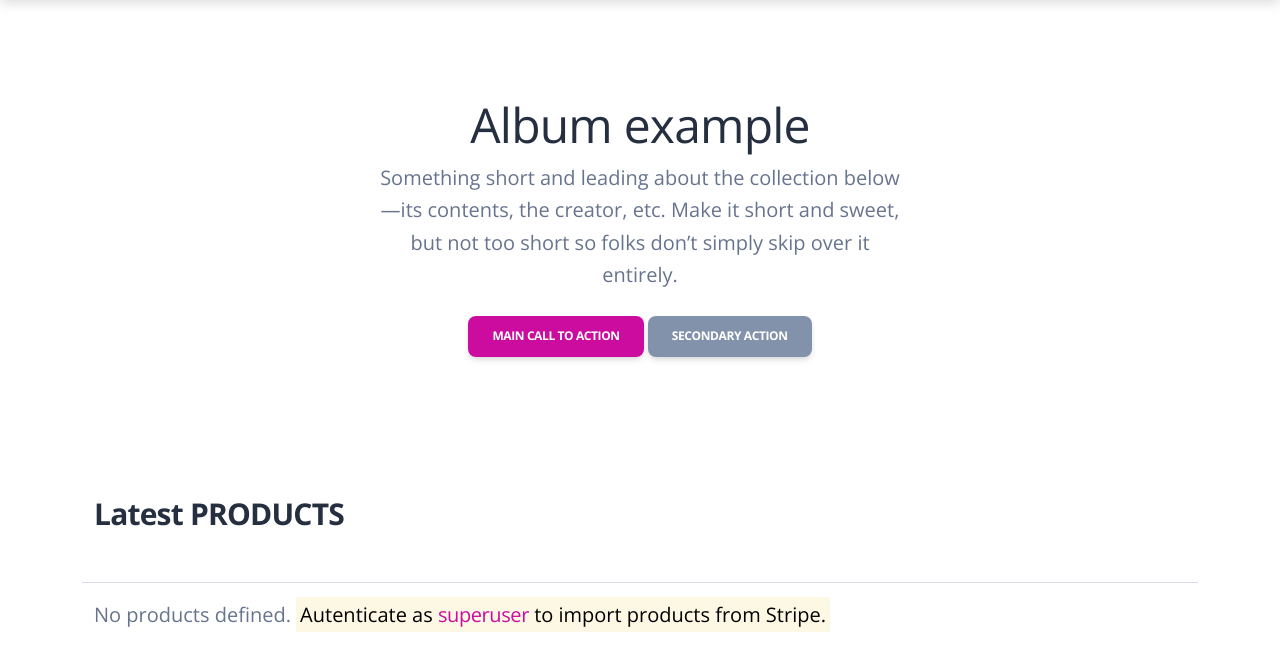
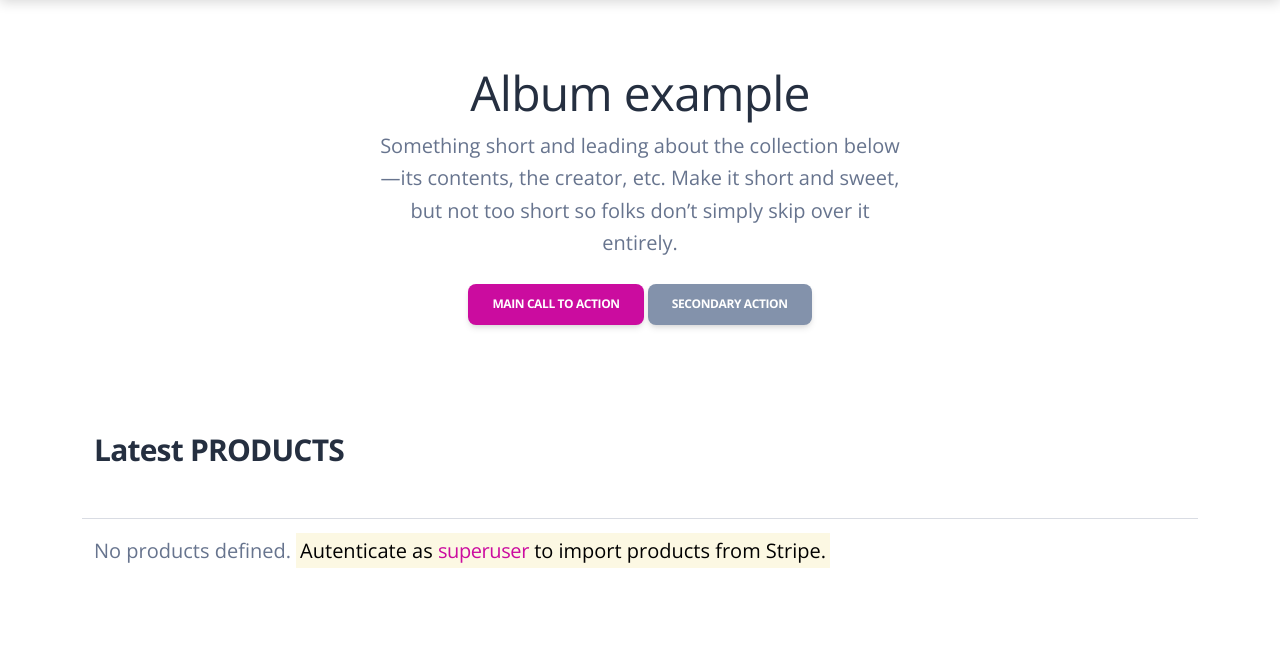
Before and after one commit to vborovets0/TechShop-django-ecommerce, a Django app: page / in a window 1280 px wide. Shown: the part 70-739 px from the top of the page. Run offline with Django 4.2, Linux system fonts and the light colour scheme; data that the repository does not hold is empty; some libraries are stand-ins or nearby versions.

Commit message:
Add default image, reduce the size of main text block in product.html

```diff
--- a/shop/models.py
+++ b/shop/models.py
@@ -30,7 +30,7 @@ class Product(models.Model):
     description = models.TextField(blank=True, null=True)
     seller = models.ForeignKey(Seller, on_delete=models.CASCADE, related_name="product_seller")
     category = models.ForeignKey(Category, on_delete=models.CASCADE, related_name="product")
-    image = models.ImageField(upload_to="images/")
+    image = models.ImageField(upload_to="images/", default="images/default.png")
     price = models.DecimalField(max_digits=5, decimal_places=2)
     in_stock = models.BooleanField(default=True)
     created = models.DateTimeField(auto_now_add=True)
--- a/templates/shop/product.html
+++ b/templates/shop/product.html
@@ -5,7 +5,7 @@
 {% block content %}
   {% include "includes/navigation-light.html" %}
   <section class="py-5 text-center container">
-    <div class="row py-lg-5">
+    <div class="row py-lg-3">
       <div class="col-lg-6 col-md-8 mx-auto">
         <h1 class="fw-light">Album example</h1>
         <p class="lead text-body-secondary">Something short and leading about the collection below—its contents, the creator, etc. Make it short and sweet, but not too short so folks don’t simply skip over it entirely.</p>
```
